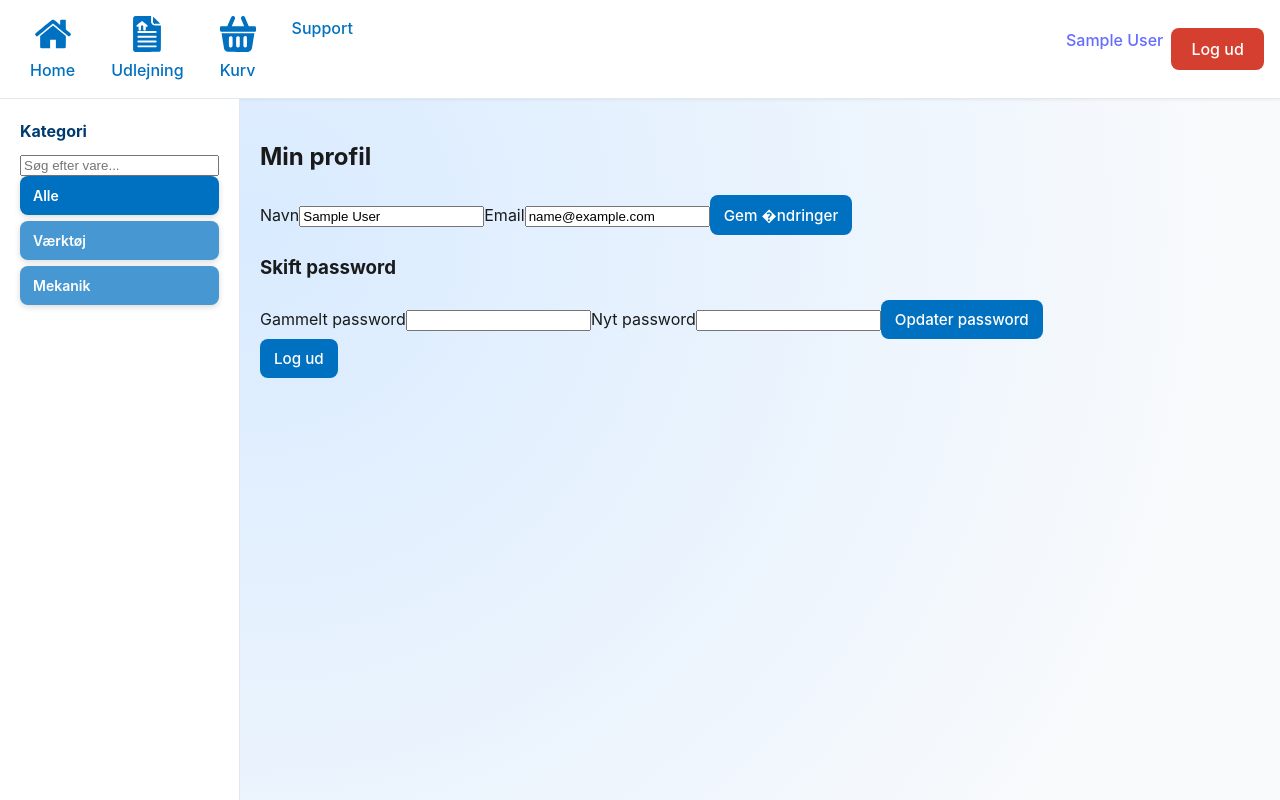
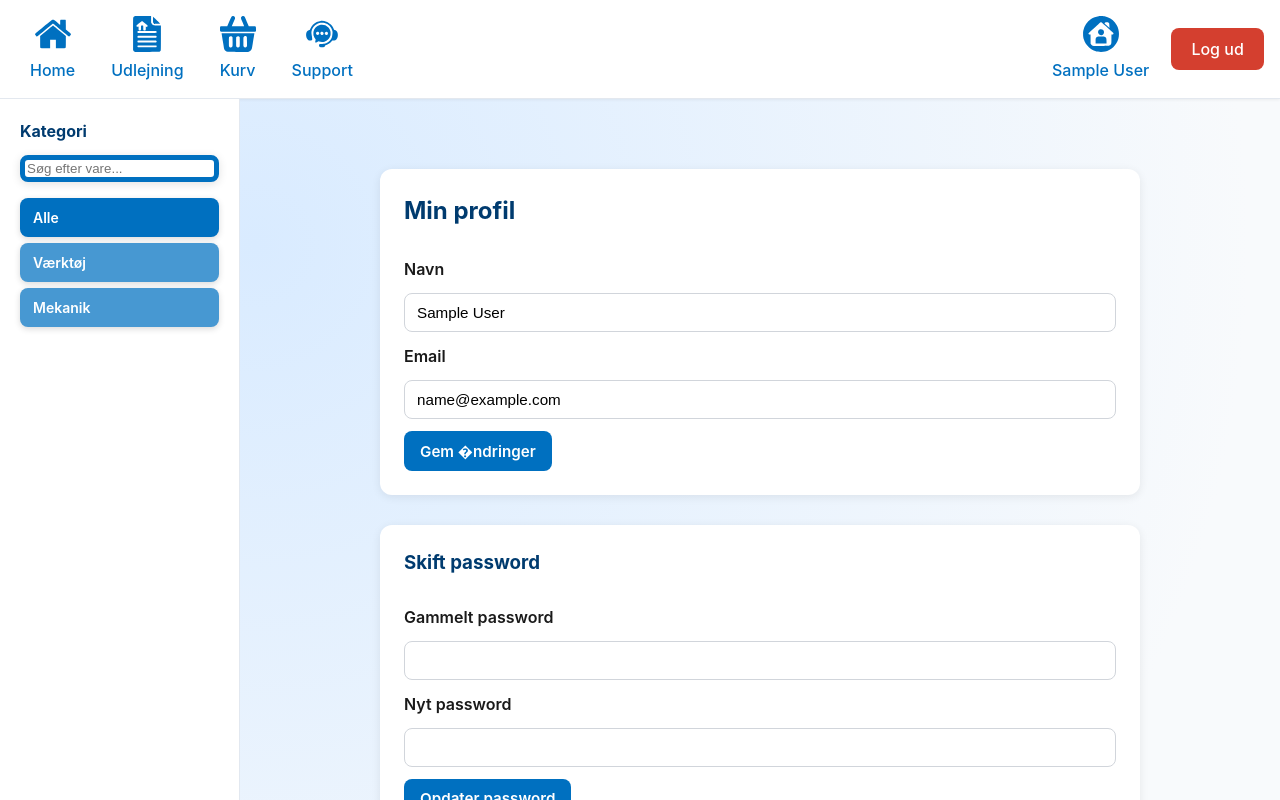
Before and after one commit to Tozic2502/RentUniversal, a React (Vite) app in the folder rentuniversal-client/: page /profile in a window 1280 px wide. Shown: the top 800 px of the page. Built offline with nearby package versions, Linux system fonts and the light colour scheme; sample sign-in values are in the browser's storage.

Commit message:
Last CSS

```diff
--- a/rentuniversal-client/src/App.css
+++ b/rentuniversal-client/src/App.css
@@ -114,6 +114,14 @@ SIDEBAR
         border-radius: 4px;
     }
 
+.sidebar-search {
+    background: #ffffff;
+    border-radius: 8px;
+    box-shadow: 0 2px 10px rgba(0,0,0,0.12);
+    margin-bottom: 16px;
+    color: #1a1a1a;
+    border: 5px solid #0070c0;
+}
 
 .sidebar-btn {
     width: 100%;
@@ -232,6 +240,7 @@ button,
     cursor: pointer;
     font-size: 0.95rem;
     transition: background 0.2s ease, transform 0.1s ease;
+    align-self: center;
 }
 
     button:hover,
@@ -343,3 +352,229 @@ FOOTER
     height: 100%;
     object-fit: cover;
 }
+
+/* PROFILE PAGE STYLING */
+.profile-page {
+    max-width: 800px;
+    margin: 30px auto;
+    padding: 20px;
+    display: flex;
+    flex-direction: column;
+    gap: 30px;
+}
+
+.profile-section {
+    background: white;
+    padding: 24px;
+    border-radius: 12px;
+    box-shadow: 0 2px 10px rgba(0,0,0,0.08);
+    display: flex;
+    flex-direction: column;
+    gap: 16px;
+}
+
+    .profile-section h2,
+    .profile-section h3 {
+        margin: 0 0 12px;
+        color: #003b6f;
+        font-weight: 700;
+    }
+
+    .profile-section form {
+        display: flex;
+        flex-direction: column;
+        gap: 12px;
+    }
+
+    .profile-section label {
+        font-weight: 600;
+        color: #1a1a1a;
+    }
+
+    .profile-section input {
+        padding: 10px 12px;
+        border: 1px solid #d1d5db;
+        border-radius: 8px;
+        font-size: 0.95rem;
+        transition: border-color 0.2s ease, box-shadow 0.2s ease;
+    }
+
+        .profile-section input:focus {
+            border-color: #0070c0;
+            box-shadow: 0 0 0 2px rgba(0,112,192,0.2);
+            outline: none;
+        }
+
+.profile-btn {
+    align-self: flex-start;
+    padding: 10px 16px;
+    font-weight: 600;
+    background: #0070c0;
+    color: white;
+    border-radius: 8px;
+    cursor: pointer;
+    transition: background 0.2s ease, transform 0.1s ease;
+}
+
+    .profile-btn:hover {
+        background: #005fa3;
+        transform: translateY(-2px);
+    }
+
+.profile-logout-btn {
+    background: #d43f2f;
+    padding: 12px 18px;
+    border-radius: 8px;
+    font-weight: 600;
+    width: fit-content;
+    align-self: center;
+}
+
+    .profile-logout-btn:hover {
+        background: #b83228;
+        transform: translateY(-2px);
+    }
+
+/* RESPONSIVE */
+@media (max-width: 600px) {
+    .profile-page {
+        margin: 20px;
+        padding: 16px;
+    }
+}
+
+/* SUPPORT PAGE STYLING */
+.about-wrapper {
+    display: flex;
+    gap: 30px;
+    background: white;
+    padding: 24px;
+    border-radius: 12px;
+    box-shadow: 0 2px 10px rgba(0,0,0,0.08);
+    margin-bottom: 40px;
+    align-items: center;
+    flex-wrap: wrap;
+}
+
+.about-info {
+    flex: 1;
+    min-width: 280px;
+    display: flex;
+    flex-direction: column;
+    gap: 12px;
+}
+
+    .about-info h2 {
+        color: #003b6f;
+        margin: 0 0 12px;
+        font-weight: 700;
+    }
+
+    .about-info p {
+        margin: 4px 0;
+        color: #1a1a1a;
+        line-height: 1.5;
+    }
+
+.about-image {
+    flex: 1;
+    min-width: 280px;
+}
+
+    .about-image img {
+        width: 100%;
+        border-radius: 12px;
+        object-fit: cover;
+        box-shadow: 0 2px 8px rgba(0,0,0,0.1);
+    }
+
+/* CONTACT BOX */
+.contact-box {
+    background: white;
+    padding: 24px;
+    border-radius: 12px;
+    box-shadow: 0 2px 10px rgba(0,0,0,0.08);
+    display: flex;
+    flex-direction: column;
+    gap: 16px;
+}
+
+.support-header {
+    display: flex;
+    align-items: center;
+    gap: 16px;
+}
+
+    .support-header h2 {
+        color: #003b6f;
+        margin: 0;
+        font-weight: 700;
+    }
+
+.support-logo {
+    height: 50px;
+}
+
+.contact-text {
+    color: #1a1a1a;
+}
+
+.contact-form {
+    display: flex;
+    flex-direction: column;
+    gap: 12px;
+}
+
+    .contact-form label {
+        display: flex;
+        flex-direction: column;
+        font-weight: 600;
+        color: #1a1a1a;
+        font-size: 0.95rem;
+    }
+
+    .contact-form input,
+    .contact-form textarea {
+        padding: 10px 12px;
+        border: 1px solid #d1d5db;
+        border-radius: 8px;
+        font-size: 0.95rem;
+        transition: border-color 0.2s ease, box-shadow 0.2s ease;
+        margin-top: 6px;
+    }
+
+        .contact-form input:focus,
+        .contact-form textarea:focus {
+            border-color: #0070c0;
+            box-shadow: 0 0 0 2px rgba(0,112,192,0.2);
+            outline: none;
+        }
+
+.contact-btn {
+    align-self: flex-start;
+    padding: 10px 16px;
+    font-weight: 600;
+    background: #0070c0;
+    color: white;
+    border-radius: 8px;
+    cursor: pointer;
+    transition: background 0.2s ease, transform 0.1s ease;
+}
+
+    .contact-btn:hover {
+        background: #005fa3;
+        transform: translateY(-2px);
+    }
+
+.contact-status {
+    margin-top: 8px;
+    font-size: 0.95rem;
+    color: #1a1a1a;
+}
+
+/* RESPONSIVE */
+@media (max-width: 768px) {
+    .about-wrapper {
+        flex-direction: column;
+    }
+}
--- a/rentuniversal-client/src/Pages/Page-Support/Header.jsx
+++ b/rentuniversal-client/src/Pages/Page-Support/Header.jsx
@@ -4,6 +4,7 @@ import HomeImg from "../../assets/HomeIcon.svg";
 import UdlejningImg from "../../assets/RentIcon.svg";
 import IndkobsvognImg from "../../assets/BasketIcon.svg";
 import LoginImg from "../../assets/ProfileIcon.svg";
+import SupImg from "../../assets/SupportIcon.svg";
 import {useUser} from "../../Context/UserContext.jsx";
 
 function Header() {
@@ -17,14 +18,14 @@ function Header() {
                 <NavIcon to="/udlejning" label="Udlejning" icon={UdlejningImg} />
                 <NavIcon to="/kurv" label="Kurv" icon={IndkobsvognImg} />
                 {/* Nyt menupunkt */}
-                <NavIcon to="/support" label="Support" />
+                <NavIcon to="/support" label="Support" icon={SupImg} />
             </div>
 
             <div className="header-right">
                 {user ? (
                     <>
                         <Link to="/profile" className="header-user">
-                            {user.name || user.email}
+                            <NavIcon to="/login" label={user.name || user.email} icon={LoginImg} />
                         </Link>
 
                         <button
```
Also changed, not shown: rentuniversal-client/src/assets/SupportIcon.svg (added).
